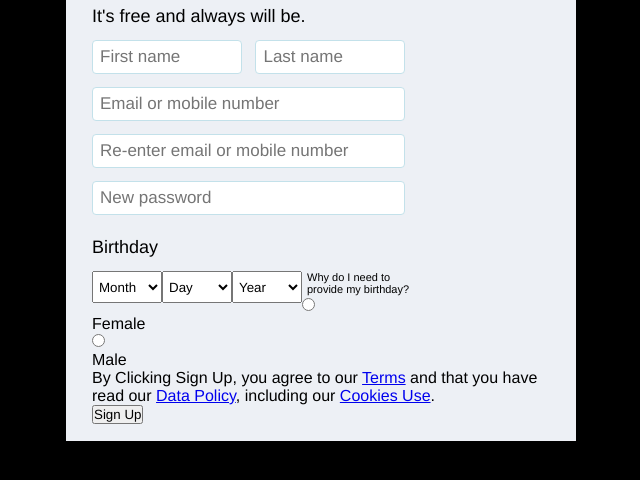
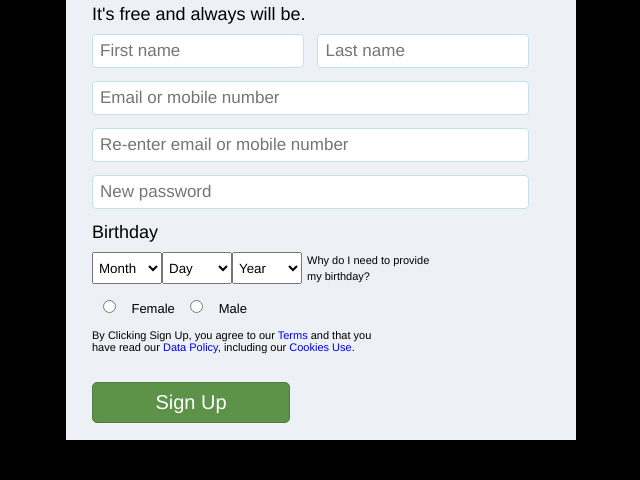
Before and after one commit to iwandahari/iwandahari.github.io, a plain HTML site: page assign/test_fb/test02.html in a window 1280 px wide. Shown: the part 140-620 px from the top of the page, without its empty margins (319-959 px from the left). Drawn offline with Linux system fonts and the light colour scheme.

Commit message:
Add files via upload

```diff
--- a/assign/test_fb/test02.css
+++ b/assign/test_fb/test02.css
@@ -60,6 +60,10 @@
     display: inline-block;
     font-size: 13px;
 }
+a {
+    text-decoration: none;
+    cursor: default;
+}
 p#fnote {
     font-size: 11px;
     width: 306px;
--- a/assign/test_fb/test02.html
+++ b/assign/test_fb/test02.html
@@ -2,7 +2,7 @@
 <html>
 <head>
 	<title></title>
-	<link rel="stylesheet" type="text/css" href="test01.css">
+	<link rel="stylesheet" type="text/css" href="test02.css">
 </head>
 <body>
 	<div id="wrapper">
```
